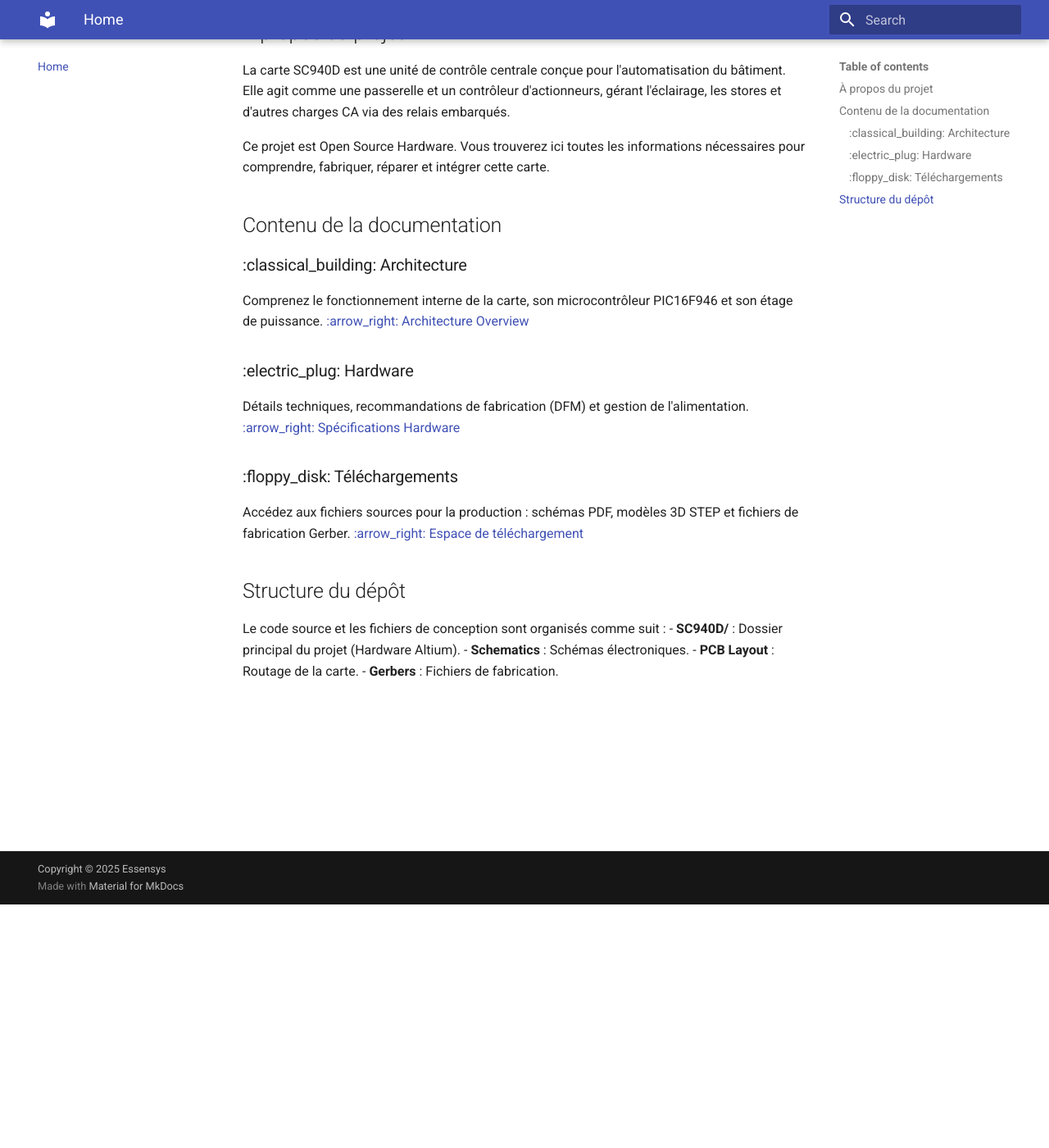
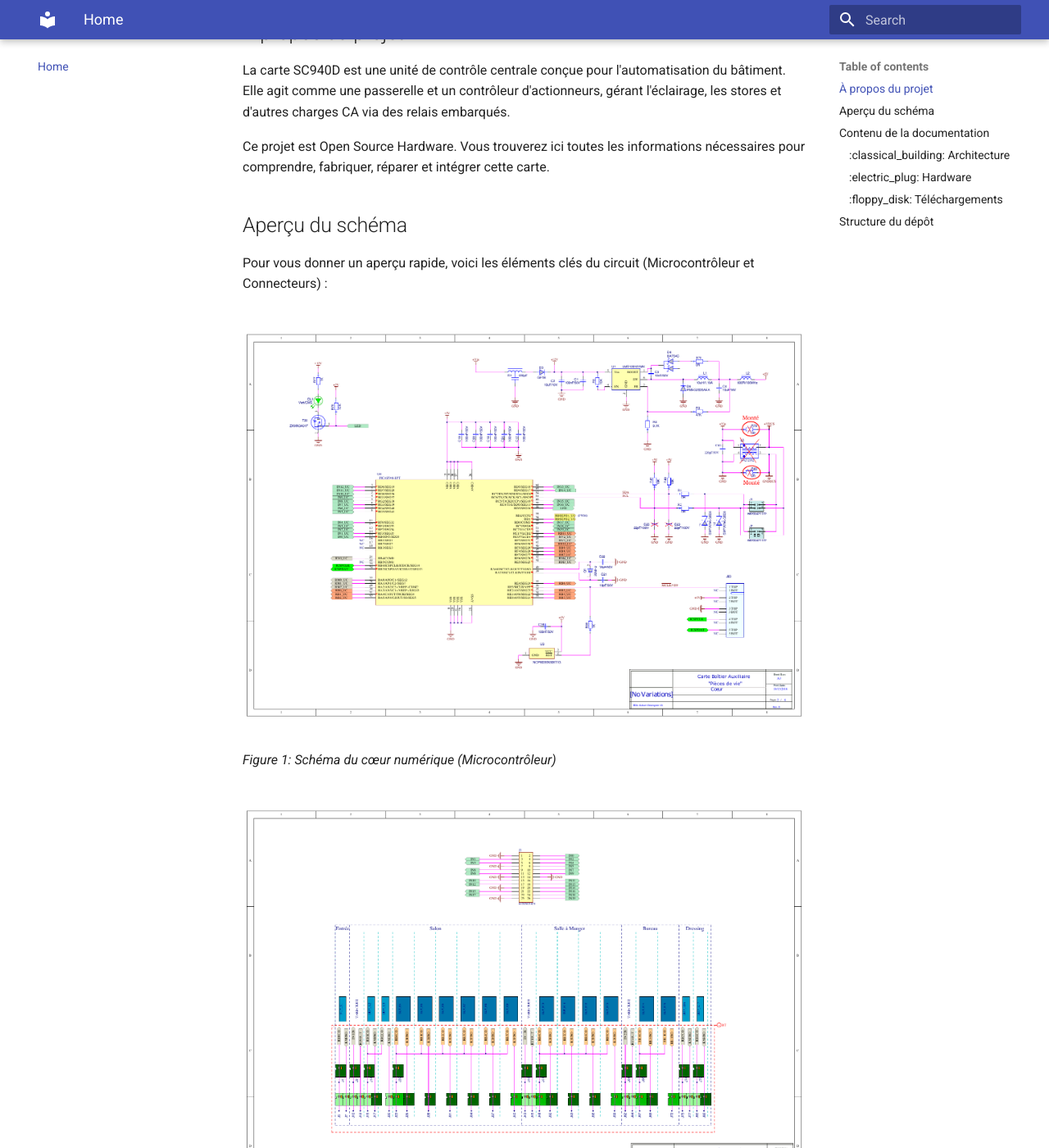
Before and after one commit to essensys-hub/essebsys-board-SC940, an MkDocs documentation site: the page built from docs/index.md, in a window 1280 px wide and 1400 px high, scrolled down 297 px. Shown: the whole window at 82% size. Built offline with MkDocs 1.6.1 and Material for MkDocs 9.7.7, drawn with Linux system fonts in a browser that asks for light colours; some of the changed text lies outside the part shown.

Commit message:
docs: add schematic previews to documentation

```diff
--- a/docs/index.md
+++ b/docs/index.md
@@ -6,6 +6,15 @@ Bienvenue sur la documentation officielle de la carte **SC940D**, composant "Boi
 La carte SC940D est une unité de contrôle centrale conçue pour l'automatisation du bâtiment. Elle agit comme une passerelle et un contrôleur d'actionneurs, gérant l'éclairage, les stores et d'autres charges CA via des relais embarqués.
 
 Ce projet est Open Source Hardware. Vous trouverez ici toutes les informations nécessaires pour comprendre, fabriquer, réparer et intégrer cette carte.
+
+## Aperçu du schéma
+Pour vous donner un aperçu rapide, voici les éléments clés du circuit (Microcontrôleur et Connecteurs) :
+
+![Microcontrôleur (Page 2)](assets/images/schematic_p2.png)
+*Figure 1: Schéma du cœur numérique (Microcontrôleur)*
+
+![Connecteurs (Page 8)](assets/images/schematic_p8.png)
+*Figure 2: Schéma des connecteurs et interfaces*
 
 ## Contenu de la documentation
 
```
Also changed, not shown: docs/Architecture_Overview.md (+2 -0 lines), docs/assets/images/schematic_p2.png (added), docs/assets/images/schematic_p8.png (added).
